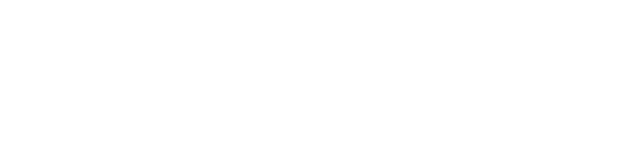
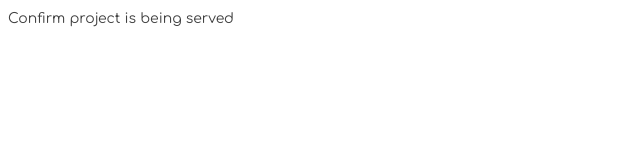
Before and after one commit to TAPinson/modern-farm, a website with bundled scripts: page src/index.html in a window 1280 px wide. Shown: the whole page, without its empty margins (0-640 px from the left). Built offline with nearby package versions, Linux system fonts and the light colour scheme; a web font is replaced by a local one.

Commit message:
added single line to index to verify project is being served

```diff
--- a/src/index.html
+++ b/src/index.html
@@ -10,7 +10,7 @@
         <main class="container">
             <div class="messages"></div>
         </main>
-
+        Confirm project is being served
         <script type="module" src="./scripts/main.js"></script>
     </body>
 </html>
```
